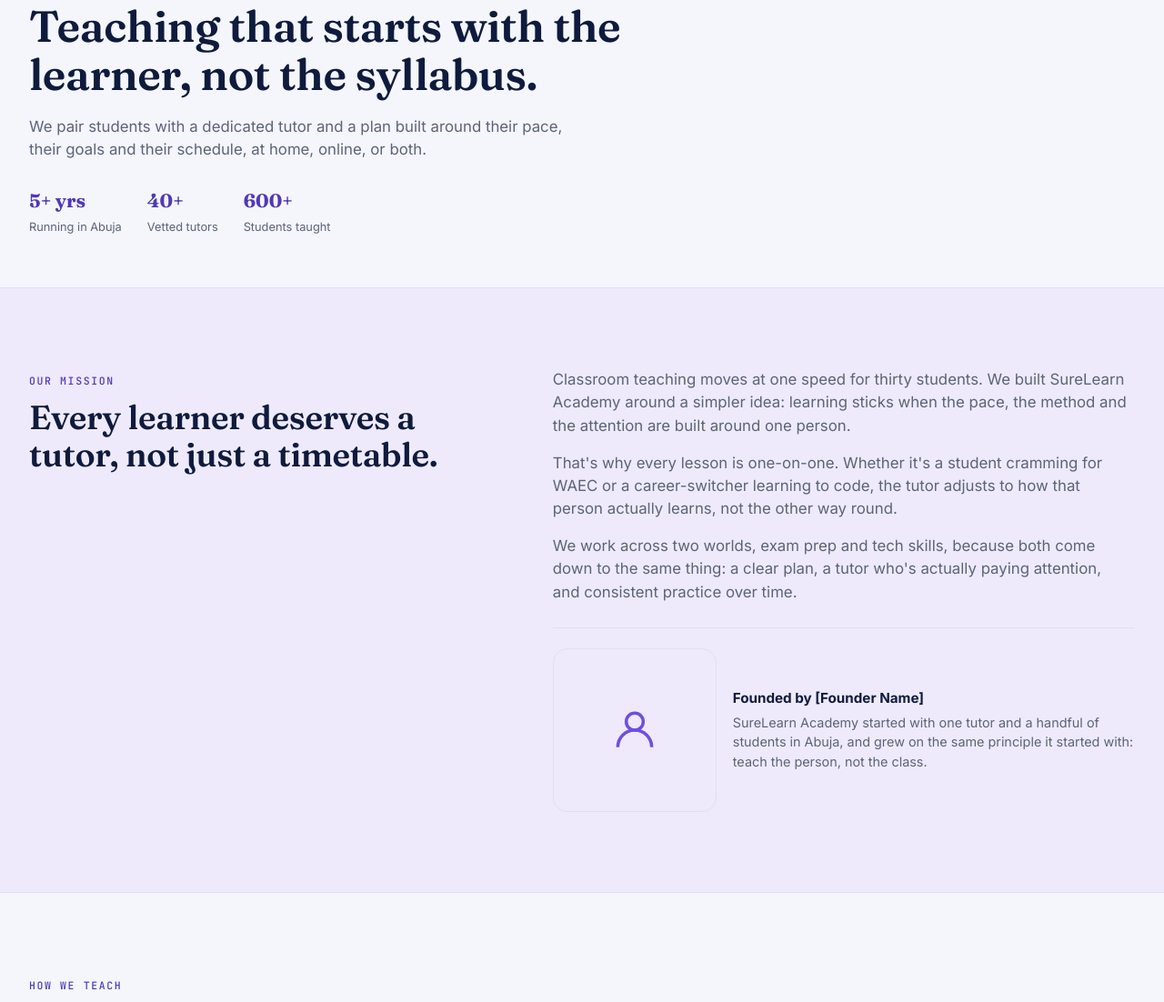
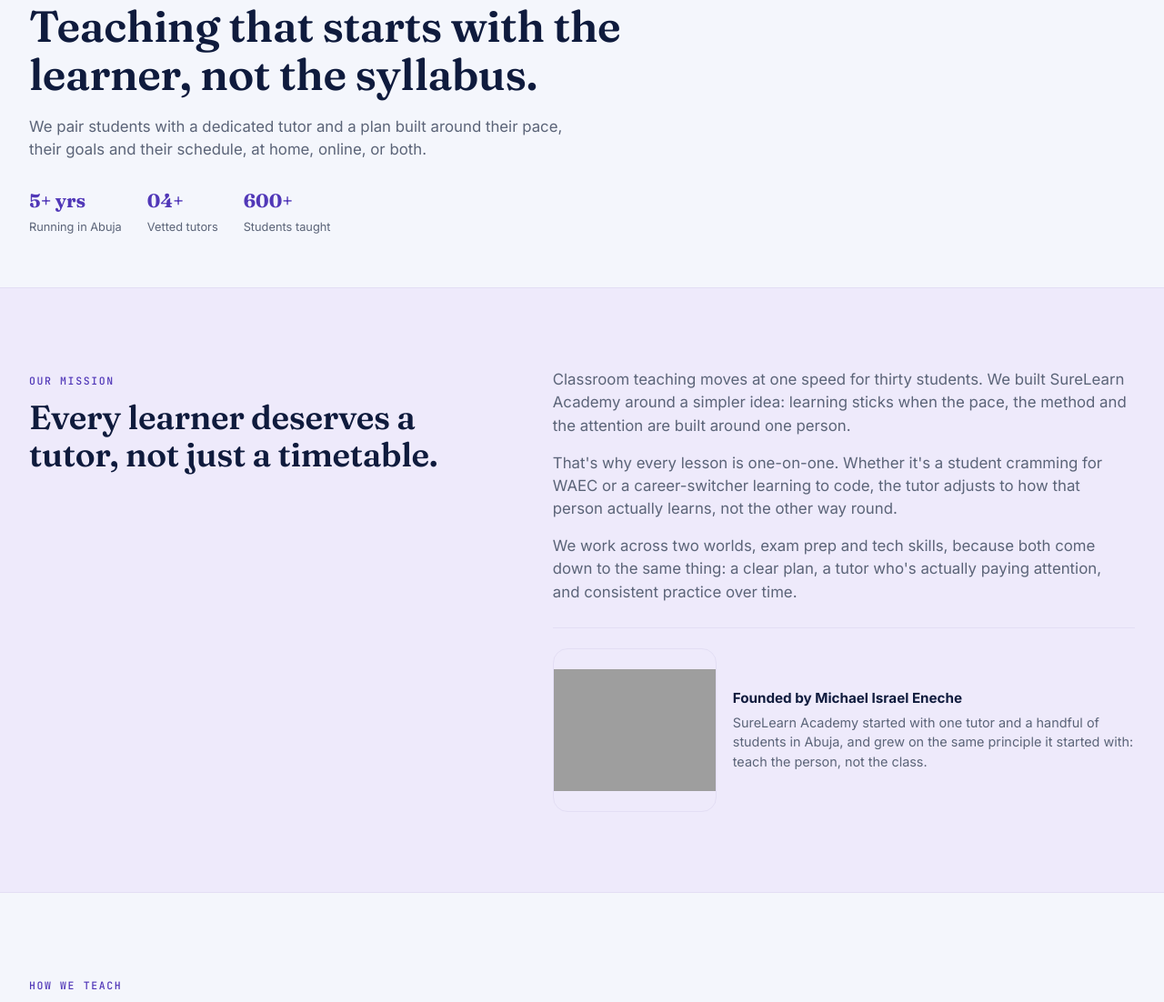
Before and after one commit to Michaelizzy1/SureLearnAcademy, a Django app: page /about/ in a window 1280 px wide. Shown: the part 182-1284 px from the top of the page at 91% size. Run offline with Django 5.2, Linux system fonts and the light colour scheme; grey boxes are pictures that could not be loaded.

Commit message:
new changes

```diff
--- a/academy/templates/academy/about.html
+++ b/academy/templates/academy/about.html
@@ -1,4 +1,5 @@
 {% extends "academy/base.html" %}
+{% load static %}
 
 {% block title %}About Us | SureLearn Academy{% endblock %}
 
@@ -242,7 +243,7 @@
     <p class="lede">We pair students with a dedicated tutor and a plan built around their pace, their goals and their schedule, at home, online, or both.</p>
     <div class="page-hero-stats">
       <div><strong>5+ yrs</strong><span>Running in Abuja</span></div>
-      <div><strong>40+</strong><span>Vetted tutors</span></div>
+      <div><strong>04+</strong><span>Vetted tutors</span></div>
       <div><strong>600+</strong><span>Students taught</span></div>
     </div>
   </div>
@@ -260,10 +261,10 @@
       <p>We work across two worlds, exam prep and tech skills, because both come down to the same thing: a clear plan, a tutor who's actually paying attention, and consistent practice over time.</p>
       <div class="founder-card">
         <div class="founder-photo" aria-hidden="true">
-          <svg viewBox="0 0 24 24" fill="none" stroke-width="1.5"><circle cx="12" cy="8" r="4"/><path d="M4 20c0-4.4 3.6-8 8-8s8 3.6 8 8"/></svg>
+          <img src="{% static 'assets/izzy.jpg' %}" alt="Founder Image">
         </div>
         <div>
-          <strong>Founded by [Founder Name]</strong>
+          <strong>Founded by Michael Israel Eneche</strong>
           <p>SureLearn Academy started with one tutor and a handful of students in Abuja, and grew on the same principle it started with: teach the person, not the class.</p>
         </div>
       </div>
```
